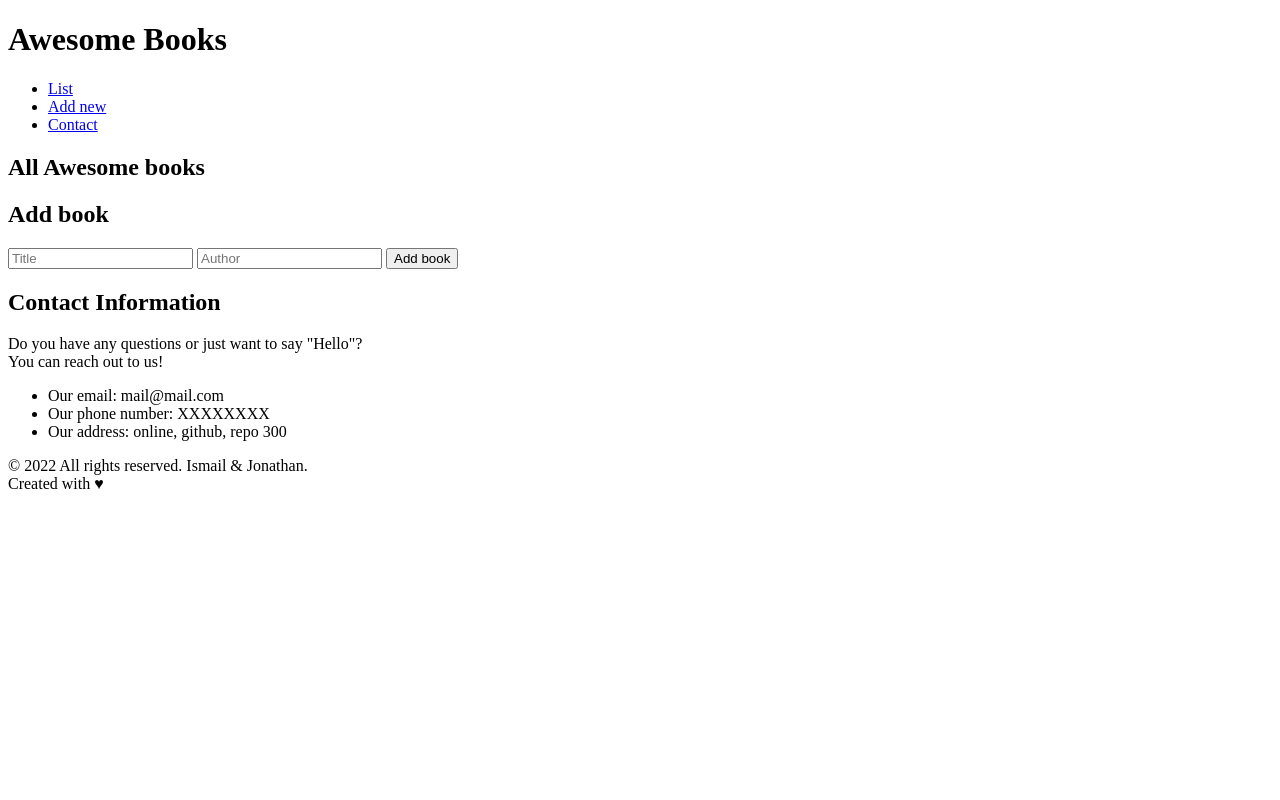
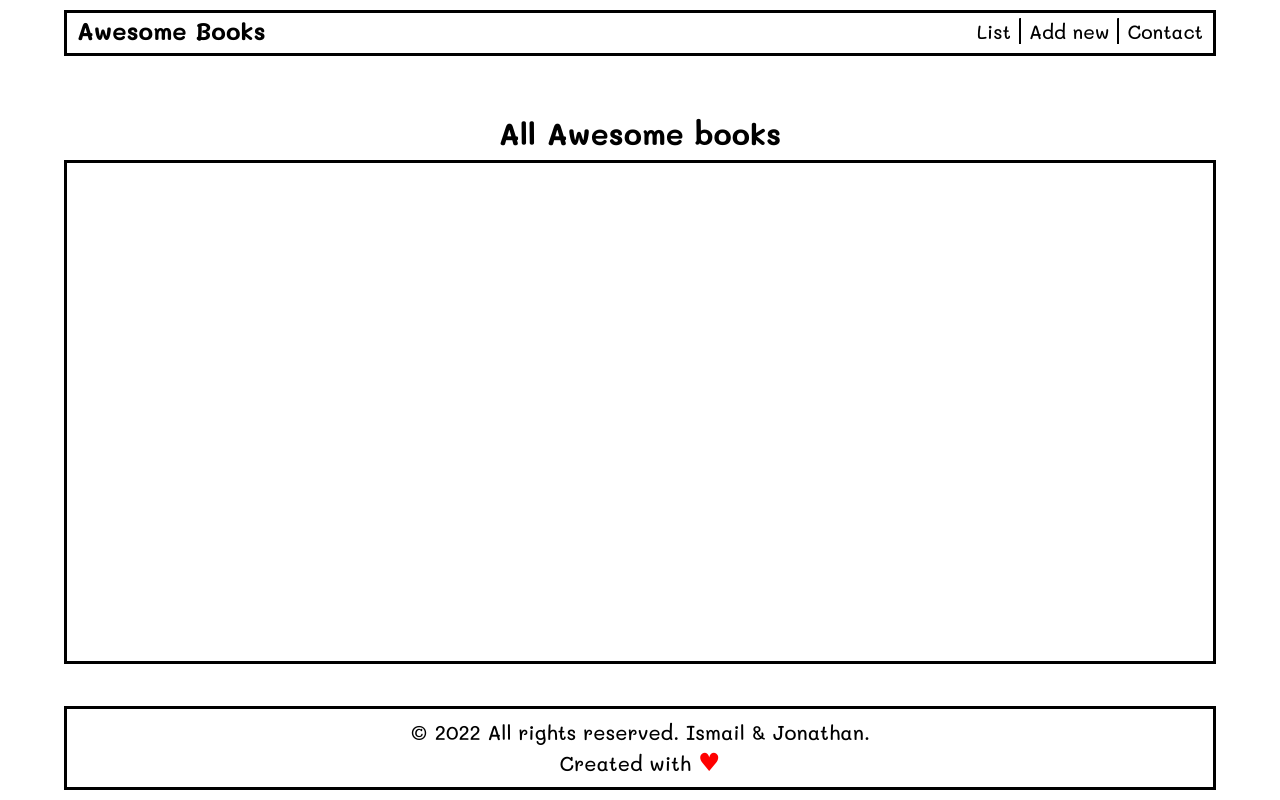
Before and after one commit to oldProjectss/Awesome-books-with-ES6, a website: page index.html in a window 1280 px wide. Drawn offline with Linux system fonts and the light colour scheme.

Commit message:
Add styles

```diff
--- a/index.css
+++ b/index.css
@@ -0,0 +1,246 @@
+@import url('https://fonts.googleapis.com/css2?family=Mali:wght@300;400;500;600;700&display=swap');
+
+:root {
+  --clr-white: #fff;
+  --clr-dark: hsl(0, 10%, 80%);
+  --clr-accent: rgb(172, 49, 27);
+  --ff: 'Mali', cursive, sans-serif;
+  --fw-bold: 700;
+  --fw-reg: 500;
+  --fs-title: 1.5em;
+  --fs-text: 1.25em;
+}
+
+*,
+*::after,
+*::before {
+  box-sizing: border-box;
+  margin: 0;
+  padding: 0;
+}
+
+html {
+  scroll-behavior: smooth;
+}
+
+body {
+  display: flex;
+  flex-direction: column;
+  align-items: center;
+  justify-content: space-between;
+  width: 100vw;
+  height: 100vh;
+  overflow-x: hidden;
+  font-family: var(--ff);
+  font-size: var(--fs-text);
+  font-weight: var(--fw-reg);
+  background-color: var(--clr-white);
+  color: #000;
+}
+
+.nav_header {
+  display: flex;
+  width: 90%;
+  justify-content: space-between;
+  align-items: center;
+  border: 3px solid #000;
+  padding: 2px 10px 7px;
+  margin-top: 10px;
+  position: relative;
+}
+
+.nav_list {
+  display: flex;
+  list-style: none;
+}
+
+.nav_item {
+  margin-left: 8px;
+}
+
+.nav_item + .nav_item {
+  border-left: 2px solid #000;
+  border-top-left-radius: 1px;
+  padding-left: 8px;
+}
+
+.nav_link {
+  text-decoration: none;
+  color: #000;
+  font-size: 19px;
+}
+
+.nav_link:hover {
+  color: rgb(137, 137, 231);
+}
+
+.nav_link:active {
+  color: rgb(114, 114, 235);
+}
+
+.logo {
+  font-size: 1.5rem;
+}
+
+.time-display {
+  font-size: 0.75em;
+  width: 90%;
+  text-align: end;
+  padding: 0.25em;
+  position: absolute;
+  top: 4em;
+}
+
+.book_list_section {
+  display: flex;
+  flex-direction: column;
+  align-items: center;
+  position: relative;
+  width: 100%;
+  height: 70%;
+  margin: 1em auto 0;
+}
+
+.header {
+  margin: 0.25em auto;
+  font-size: var(--fs-title);
+  font-weight: var(--fw-bold);
+}
+
+.book_list {
+  border: 3px solid #000;
+  width: 90%;
+  list-style: none;
+  overflow-y: auto;
+  max-height: 90vh;
+  height: 90%;
+}
+
+.book > article {
+  display: flex;
+  align-items: center;
+  justify-content: space-between;
+  padding: 0.5em 0.75em;
+}
+
+.book:nth-of-type(2n) > article {
+  background-color: var(--clr-dark);
+}
+
+.remove_book_btn {
+  padding: 0.5em;
+  border: 2px solid #000;
+  background-color: #fff;
+  box-shadow: 3px 3px 0 0 #000;
+  font-family: var(--ff);
+  font-weight: 600;
+}
+
+.add_book {
+  display: none;
+  flex-direction: column;
+  align-items: center;
+  margin: 1em auto;
+  width: 100%;
+  align-self: center;
+}
+
+.add_book_form {
+  display: flex;
+  flex-direction: column;
+  width: 70%;
+}
+
+.input {
+  padding: 0.25em;
+  width: 100%;
+  font-family: var(--ff);
+  border: 2px solid #000;
+  font-size: 1em;
+}
+
+.input + .input {
+  margin-top: 1em;
+}
+
+.input:focus {
+  outline: none;
+}
+
+.input::placeholder {
+  color: #000;
+  font-family: var(--ff);
+}
+
+.add_book_btn {
+  align-self: flex-end;
+  padding: 0.5em;
+  margin-top: 1em;
+  border: 2px solid #000;
+  background-color: #fff;
+  box-shadow: 3px 3px 0 0 #000;
+  width: 40%;
+  font-size: 0.85em;
+  font-family: var(--ff);
+  font-weight: 600;
+}
+
+.contact_section {
+  display: none;
+  flex-direction: column;
+  align-items: center;
+  width: 90%;
+}
+
+.contact_details {
+  width: 95%;
+  margin: 1em auto;
+}
+
+.footer {
+  width: 90%;
+  display: flex;
+  justify-content: center;
+  align-items: center;
+  bottom: 0;
+  padding: 10px;
+  margin-top: 10px;
+  margin-bottom: 10px;
+  border: 3px solid #000;
+  text-align: center;
+}
+
+.heart {
+  color: #f00;
+  font-size: 25px;
+}
+
+@media only screen and (max-width: 400px) {
+  .nav_header {
+    flex-direction: column;
+  }
+}
+
+@media only screen and (min-width: 540px) {
+  .book_list::-webkit-scrollbar {
+    width: 12px;
+  }
+
+  .book_list::-webkit-scrollbar-track {
+    background-color: var(--clr-white);
+  }
+
+  .book_list::-webkit-scrollbar-thumb {
+    border: 2px solid var(--clr-white);
+    border-radius: 8px;
+    background-color: var(--clr-dark);
+  }
+
+  .book_list::-webkit-scrollbar-thumb:hover {
+    background-color: hsl(0, 10%, 70%);
+  }
+
+  .book_list::-webkit-scrollbar-thumb:active {
+    background-color: hsl(0, 10%, 60%);
+  }
+}
--- a/index.html
+++ b/index.html
@@ -4,7 +4,7 @@
     <meta charset="UTF-8" />
     <meta http-equiv="X-UA-Compatible" content="IE=edge" />
     <meta name="viewport" content="width=device-width, initial-scale=1.0" />
-    <link rel="stylesheet" href="style.css" />
+    <link rel="stylesheet" href="index.css" />
     <title>Awesome books</title>
   </head>
   <body>
```
Also changed, not shown: MIT.md (added, +10 -0 lines), .github/workflows/linters.yml (added), README.md, img/screenshot.png (added), img/screenshot1.png (added).
